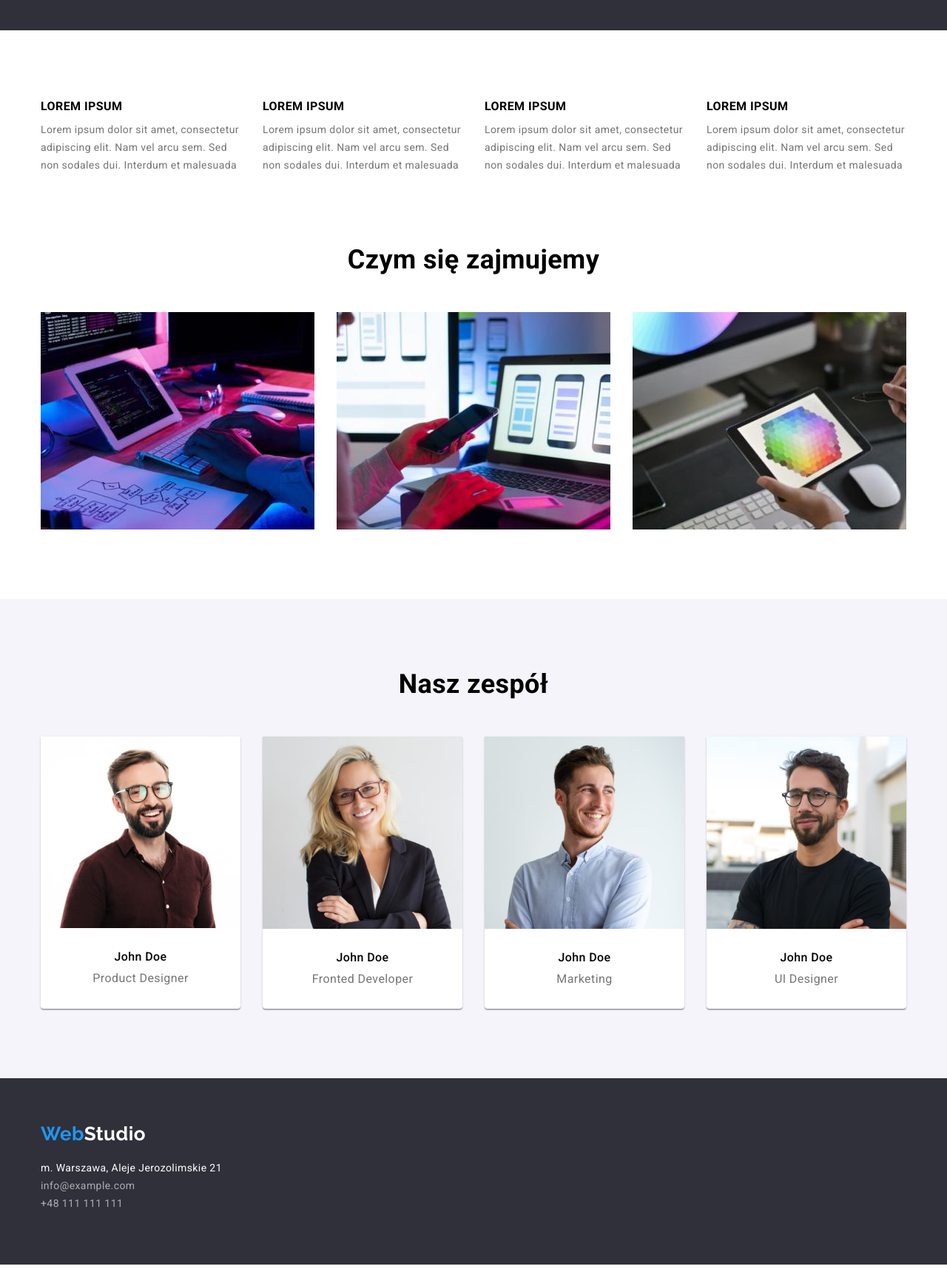
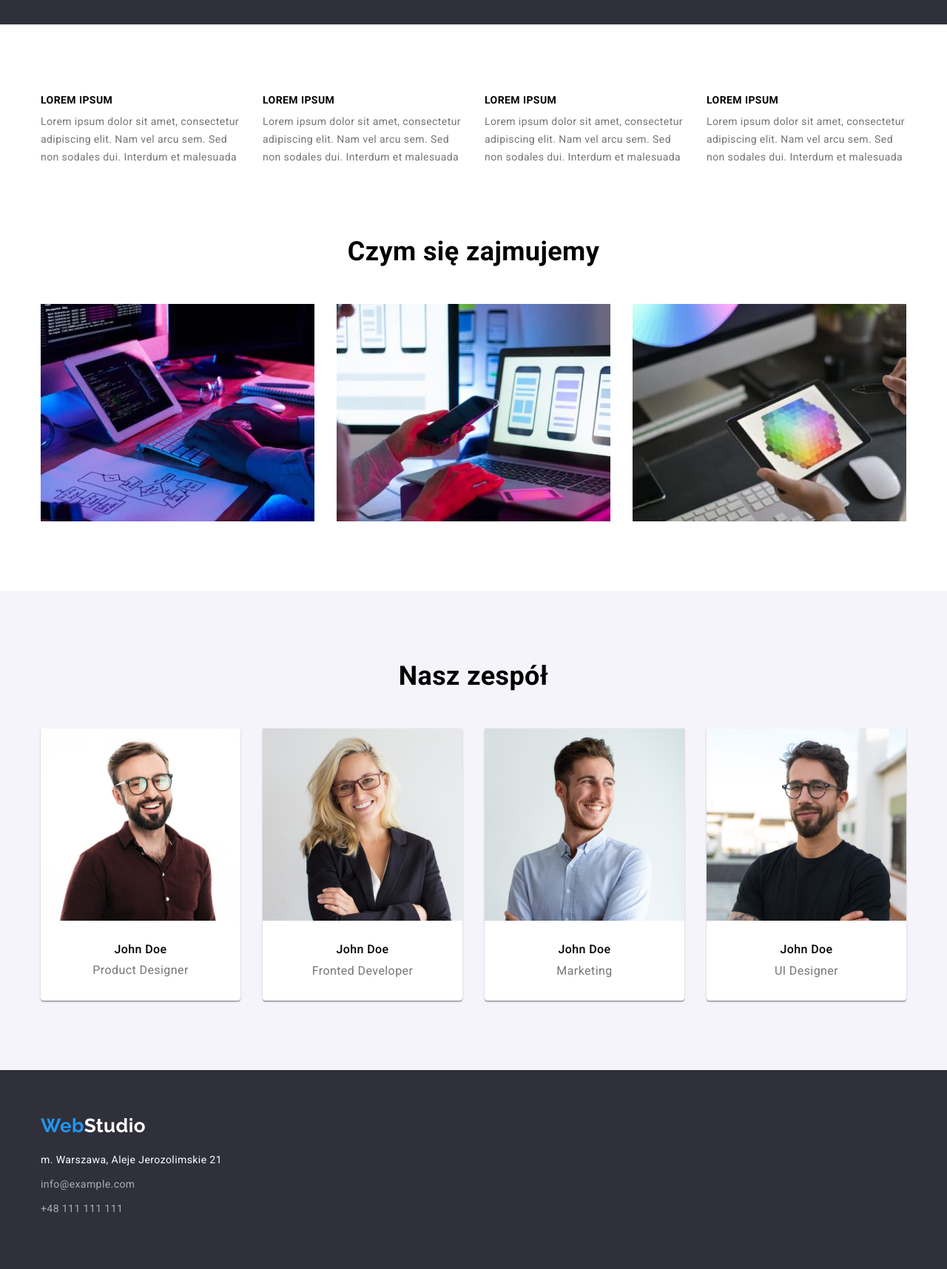
Before and after one commit to AndrzejJurczak/goit-markup-hw-03, a plain HTML site: page index.html in a window 1280 px wide. Shown: the part 640-2356 px from the top of the page at 74% size. Drawn offline with nearby package versions, Linux system fonts and the light colour scheme.

Commit message:
Ivan sugestions

```diff
--- a/css/styles.css
+++ b/css/styles.css
@@ -28,7 +28,6 @@ body {
   font-family: var(--main-font);
   background-color: var(--background-body-color);
   font-size: 14px;
-  font-weight: 400;
   letter-spacing: 0.03em;
 }
 h1,
@@ -77,8 +76,8 @@ header {
 .hero {
   background-color: var(--background-header-color);
   align-items: center;
-  height: 600px;
   padding-top: 200px;
+  padding-bottom: 200px;
 }
 .main-title {
   color: var(--secondary-text-color);
@@ -145,8 +144,7 @@ header {
   line-height: 1.36;
   color: var(--secondary-text-color);
   background-color: var(--button-color);
-  width: 200px;
-  height: 50px;
+  padding: 10px 40px;
   letter-spacing: 0.06em;
   border: rgba(255, 255, 255, 0.15);
   box-shadow: 0px 4px 4px rgba(0, 0, 0, 0.15);
@@ -164,7 +162,7 @@ header {
   display: flex;
   gap: 10px;
   justify-content: center;
-  padding-bottom: 50px;
+  margin-bottom: 50px;
 }
 .button-portfolio-item {
   font-family: inherit;
@@ -189,8 +187,12 @@ header {
   line-height: 1.71;
 }
 .address {
-  padding-top: 20px;
+  margin-top: 20px;
 }
+.bottom-contact-item:nth-last-child(n + 1) {
+  margin-bottom: 9px;
+}
+
 .bottom-contact-address {
   line-height: 1.71;
   color: var(--secondary-text-color);
@@ -234,7 +236,6 @@ header {
   font-size: 26px;
   line-height: 1.17;
   text-decoration: none;
-  padding-top: 60px;
 }
 
 .studio-name-web {
@@ -257,14 +258,13 @@ header {
 .team-name-list {
   display: flex;
   justify-content: center;
-  padding-left: 0px;
   gap: 30px;
 }
 .team-name-title {
   font-weight: 700;
   font-size: 36px;
   line-height: 1.17;
-  padding-bottom: 50px;
+  margin-bottom: 50px;
 }
 .team-name-item {
   background-color: var(--background-container-color);
@@ -280,35 +280,35 @@ header {
   font-weight: 500;
   font-size: 16px;
   line-height: 1.17;
-  padding-top: 30px;
-  padding-bottom: 10px;
+  margin-top: 30px;
+  margin-bottom: 10px;
 }
 .team-position {
   font-size: 16px;
   line-height: 1.17;
   color: var(--third-text-color);
-
-  padding-bottom: 30px;
+  margin-bottom: 30px;
 }
 /*end team name*/
-
+.lorem {
+  padding-bottom: 0px;
+}
 .lorem-list {
   display: flex;
   gap: 30px;
   text-align: left;
   justify-content: center;
-  padding-left: 0;
-  padding-bottom: 94px;
 }
 .lorem-title {
   font-weight: 700;
-  font-size: 16px;
+  font-size: 14px;
   line-height: 1.17;
 }
 .lorem-description {
+  font-size: 14px;
   line-height: 1.71;
   color: var(--third-text-color);
-  padding-top: 10px;
+  margin-top: 10px;
   flex-wrap: nowrap;
   width: 270px;
 }
@@ -317,7 +317,7 @@ header {
   font-size: 36px;
   line-height: 1.17;
   text-align: center;
-  padding-bottom: 50px;
+  margin-bottom: 50px;
 }
 .what-we-do-list {
   display: flex;
@@ -327,11 +327,10 @@ header {
 .our-customers-list {
   display: flex;
   flex-wrap: wrap;
-  gap: 20px;
-  flex-basis: calc((100%-30px) / 3);
+  gap: 30px;
 }
 .about-client {
-  padding: 20px 0 24px 0;
+  padding: 20px 24px;
   border-right: 1px solid #eee;
   border-bottom: 1px solid #eee;
   border-left: 1px solid #eee;
@@ -342,23 +341,18 @@ header {
   line-height: 2;
   letter-spacing: 0.06em;
   text-align: left;
-  padding: 0 24px 4px 24px;
+  margin-bottom: 4px;
 }
 .client-service {
   font-size: 16px;
   line-height: 1.87;
   color: var(--third-text-color);
   text-align: left;
-  padding: 0 24px 0 24px;
 }
 .bottom {
   background-color: var(--background-footer-color);
-  text-decoration-line: none;
-  font-style: normal;
-  height: 252px;
 }
 .footer-flex {
-  display: flex;
-  flex-direction: column;
-  justify-content: space-between;
+  padding-top: 60px;
+  padding-bottom: 60px;
 }
--- a/index.html
+++ b/index.html
@@ -67,11 +67,9 @@
 
     <!--start main-->
     <main>
-      <section class="section hero">
-        <div class="container">
+      <section class="hero">
         <h1 class="main-title">EFEKTYWNE ROZWIĄZANIA DLA WASZEGO BIZNESU</h1>
         <button class="main-button" type="button">Zamów usługę</button>
-        </div>
       </section>
       <section class="section lorem">
         <div class="container">
@@ -106,6 +104,8 @@
             </li>
           </ul>
         </div>
+      </section>
+      <section class="section">
         <div class="container">
           <!--what we do - czym sie zajmujemy-->
           <h2 class="what-we-do-title">Czym się zajmujemy</h2>
@@ -141,7 +141,6 @@
 
       <!--start our team-->
       <section class="section about-us-team-name">
-        <div class="container">
         <h2 class="team-name-title">Nasz zespół</h2>
         <ul class="team-name-list list">
           <li class="team-name-item">
@@ -185,7 +184,6 @@
             <p class="team-position">UI Designer</p>
           </li>
         </ul>
-        </div>
       </section>
       <!--end our team-->
     </main>
```
Also changed, not shown: portfolio.html (+0 -2 lines). Lines whose indentation alone changed are shown as unchanged.
